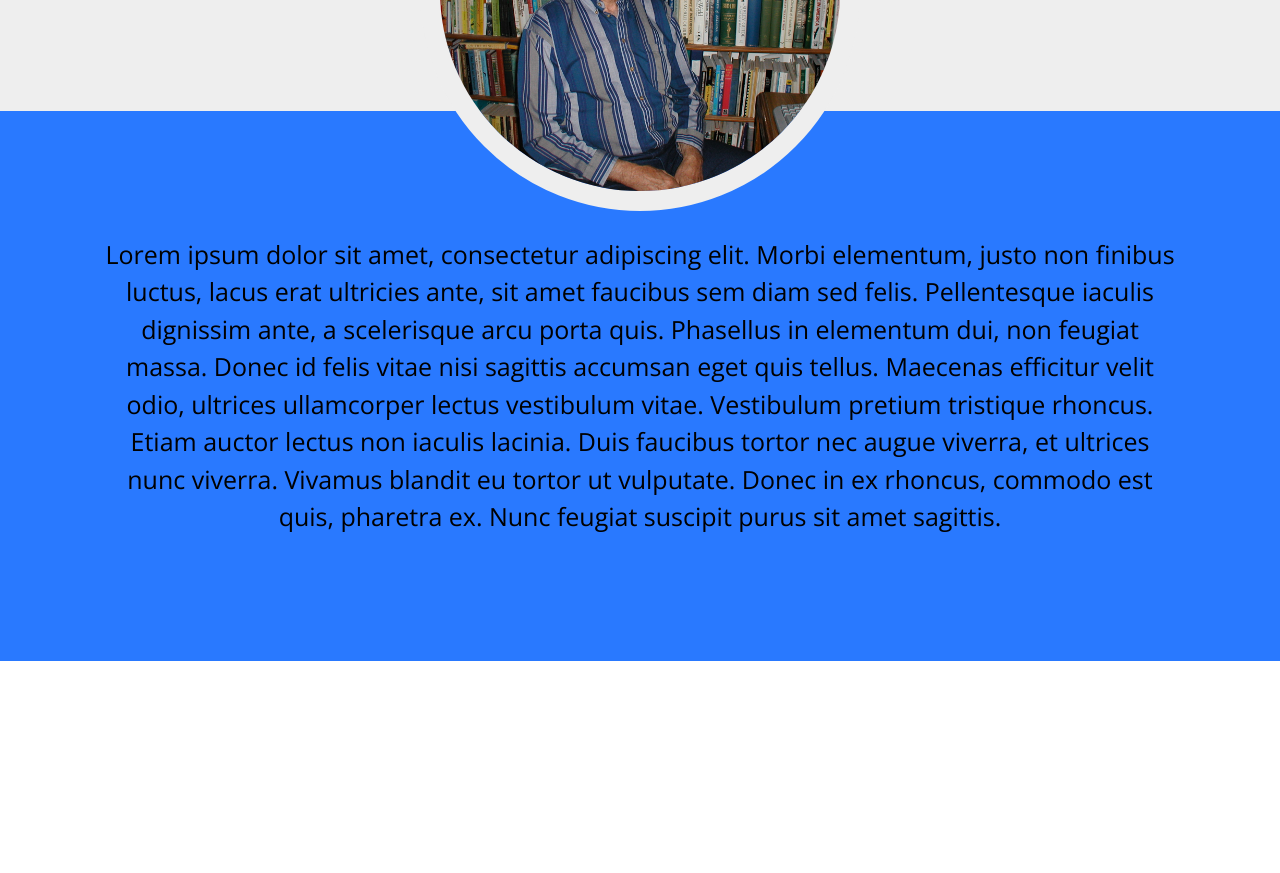
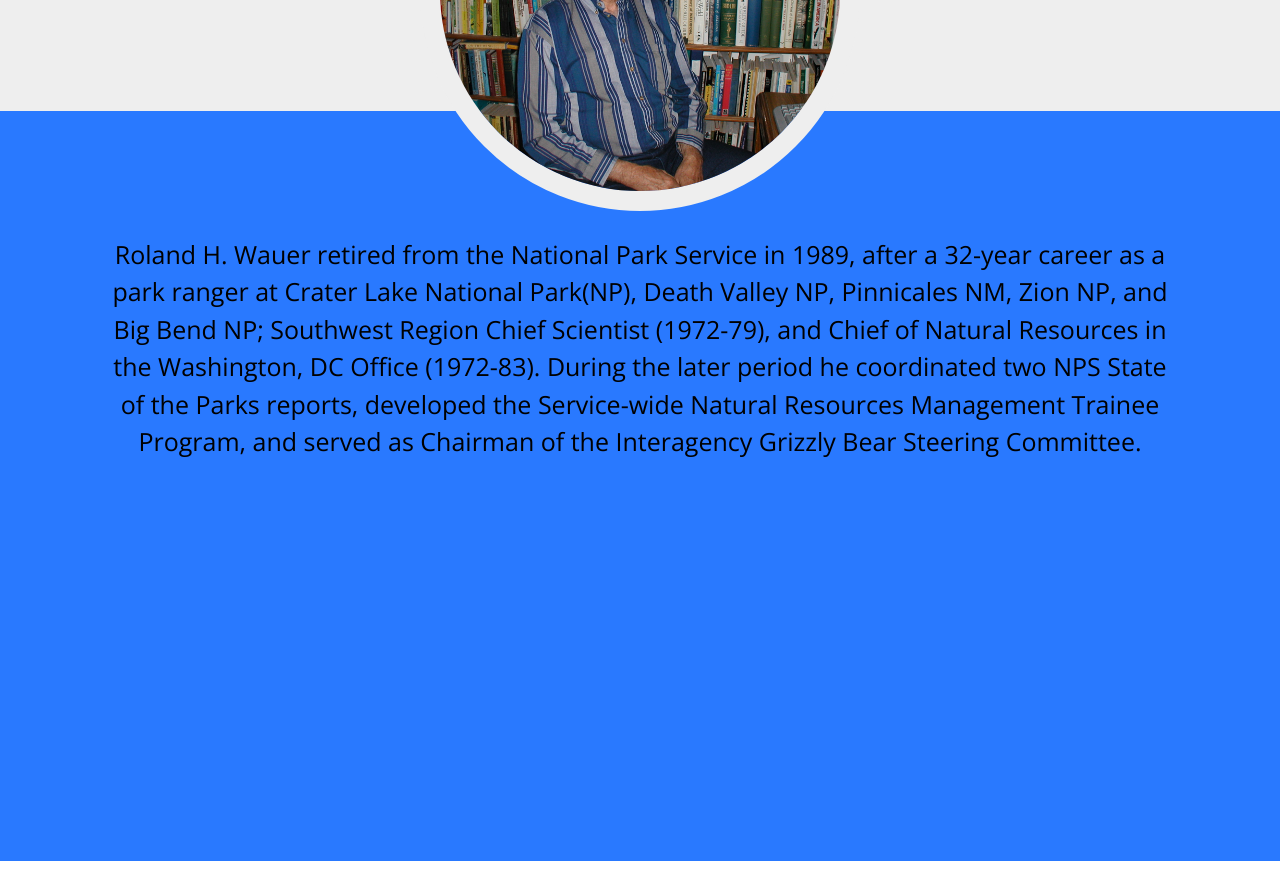
Before and after one commit to apsites/rolandwauer, a Next.js app: page / in a window 1280 px wide. Shown: the part 1480-2353 px from the top of the page. Before the commit the page ends 2153 px from the top, so only its background shows below. Built offline with nearby package versions, Linux system fonts and the light colour scheme.

Commit message:
replace lorem ipsum

```diff
--- a/components/Author.js
+++ b/components/Author.js
@@ -10,7 +10,7 @@ export default function Author() {
             </div>
             <div className="summary-container">
                 <p className="summary summary--styles">
-                    Lorem ipsum dolor sit amet, consectetur adipiscing elit. Morbi elementum, justo non finibus luctus, lacus erat ultricies ante, sit amet faucibus sem diam sed felis. Pellentesque iaculis dignissim ante, a scelerisque arcu porta quis. Phasellus in elementum dui, non feugiat massa. Donec id felis vitae nisi sagittis accumsan eget quis tellus. Maecenas efficitur velit odio, ultrices ullamcorper lectus vestibulum vitae. Vestibulum pretium tristique rhoncus. Etiam auctor lectus non iaculis lacinia. Duis faucibus tortor nec augue viverra, et ultrices nunc viverra. Vivamus blandit eu tortor ut vulputate. Donec in ex rhoncus, commodo est quis, pharetra ex. Nunc feugiat suscipit purus sit amet sagittis.
+                    Roland H. Wauer retired from the National Park Service in 1989, after a 32-year career as a park ranger at Crater Lake National Park(NP), Death Valley NP, Pinnicales NM, Zion NP, and Big Bend NP; Southwest Region Chief Scientist (1972-79), and Chief of Natural Resources in the Washington, DC Office (1972-83). During the later period he coordinated two NPS State of the Parks reports, developed the Service-wide Natural Resources Management Trainee Program, and served as Chairman of the Interagency Grizzly Bear Steering Committee.
                 </p>
             </div>
         </div>
--- a/styles/author.scss
+++ b/styles/author.scss
@@ -33,7 +33,7 @@
 
 .summary-container {
     width: 100%;
-    height: 550px;
+    height: 750px;
     margin-top: -100px;
     background-color: $primary;
 }
@@ -48,7 +48,6 @@
 
 .summary--styles {
     font-family: $font2;
-    font-size: 25px;
 }
 
 @media only screen and (min-width: 750px) {
@@ -66,5 +65,10 @@
         height: 100%;
     }
 
+    .summary--styles {
+    font-family: $font2;
+    font-size: 25px;
+}
+
 
 }
--- a/styles/navbar.scss
+++ b/styles/navbar.scss
@@ -33,14 +33,15 @@
 
 .link:active {
     background-color: $primary;
-    color: $complementary;
+    color: black;
     outline: none;
 }
 
 .link--styles {
     text-decoration: none;
     font-family: $font;
-    color: $primary;
+    background-color: $primary;
+    color: white;
 }
 
 @keyframes rotate {
```
